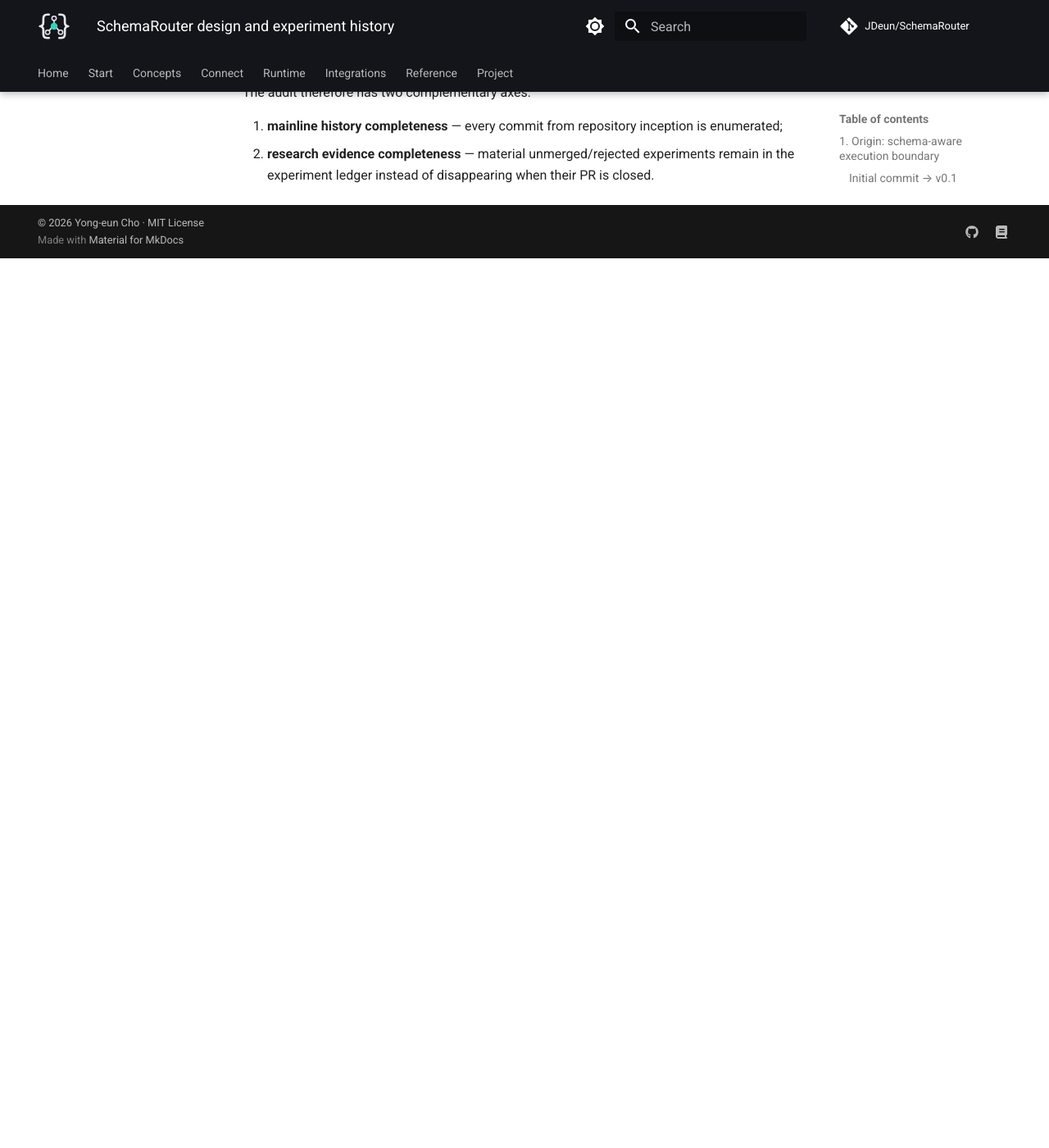
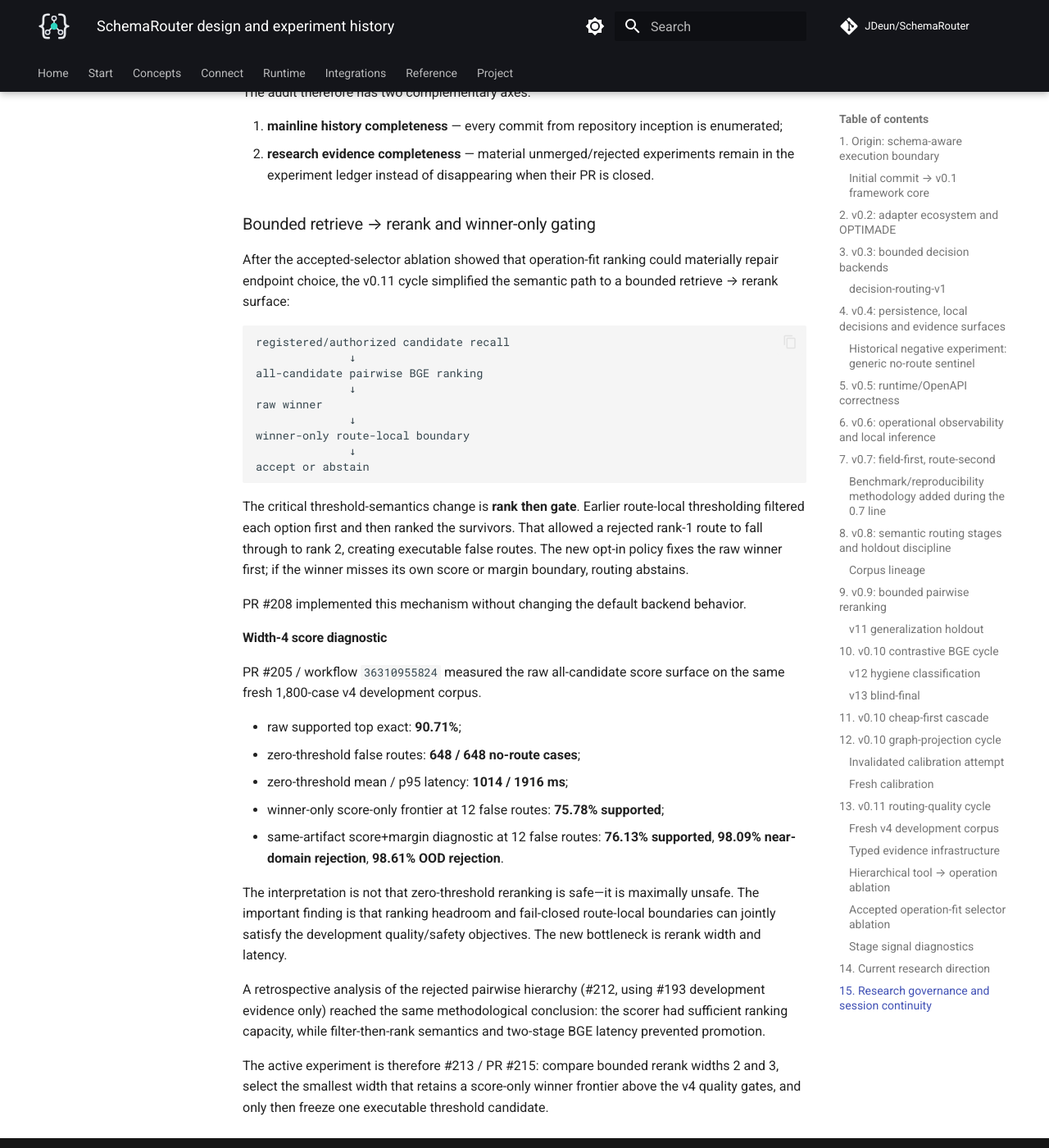
Before and after one commit to JDeun/SchemaRouter, an MkDocs documentation site: the page built from docs/research/design-and-experiment-history.md, in a window 1280 px wide and 1400 px high, scrolled down 17731 px. Shown: the whole window at 82% size. Built offline with MkDocs 1.6.1 and Material for MkDocs 9.7.7, drawn with Linux system fonts in a browser that asks for light colours; comment, search, counter and statistics services are not loaded; before the commit the page ends 18046 px from its top, so only the background shows below that.

Commit message:
docs: record winner-gated bounded rerank findings

````diff
--- a/docs/research/design-and-experiment-history.md
+++ b/docs/research/design-and-experiment-history.md
@@ -605,3 +605,40 @@
 
 1. **mainline history completeness** — every commit from repository inception is enumerated;
 2. **research evidence completeness** — material unmerged/rejected experiments remain in the experiment ledger instead of disappearing when their PR is closed.
+
+
+### Bounded retrieve → rerank and winner-only gating
+
+After the accepted-selector ablation showed that operation-fit ranking could materially repair endpoint choice, the v0.11 cycle simplified the semantic path to a bounded retrieve → rerank surface:
+
+```text
+registered/authorized candidate recall
+              ↓
+all-candidate pairwise BGE ranking
+              ↓
+raw winner
+              ↓
+winner-only route-local boundary
+              ↓
+accept or abstain
+```
+
+The critical threshold-semantics change is **rank then gate**. Earlier route-local thresholding filtered each option first and then ranked the survivors. That allowed a rejected rank-1 route to fall through to rank 2, creating executable false routes. The new opt-in policy fixes the raw winner first; if the winner misses its own score or margin boundary, routing abstains.
+
+PR #208 implemented this mechanism without changing the default backend behavior.
+
+#### Width-4 score diagnostic
+
+PR #205 / workflow `36310955824` measured the raw all-candidate score surface on the same fresh 1,800-case v4 development corpus.
+
+- raw supported top exact: **90.71%**;
+- zero-threshold false routes: **648 / 648 no-route cases**;
+- zero-threshold mean / p95 latency: **1014 / 1916 ms**;
+- winner-only score-only frontier at 12 false routes: **75.78% supported**;
+- same-artifact score+margin diagnostic at 12 false routes: **76.13% supported**, **98.09% near-domain rejection**, **98.61% OOD rejection**.
+
+The interpretation is not that zero-threshold reranking is safe—it is maximally unsafe. The important finding is that ranking headroom and fail-closed route-local boundaries can jointly satisfy the development quality/safety objectives. The new bottleneck is rerank width and latency.
+
+A retrospective analysis of the rejected pairwise hierarchy (#212, using #193 development evidence only) reached the same methodological conclusion: the scorer had sufficient ranking capacity, while filter-then-rank semantics and two-stage BGE latency prevented promotion.
+
+The active experiment is therefore #213 / PR #215: compare bounded rerank widths 2 and 3, select the smallest width that retains a score-only winner frontier above the v4 quality gates, and only then freeze one executable threshold candidate.
````
